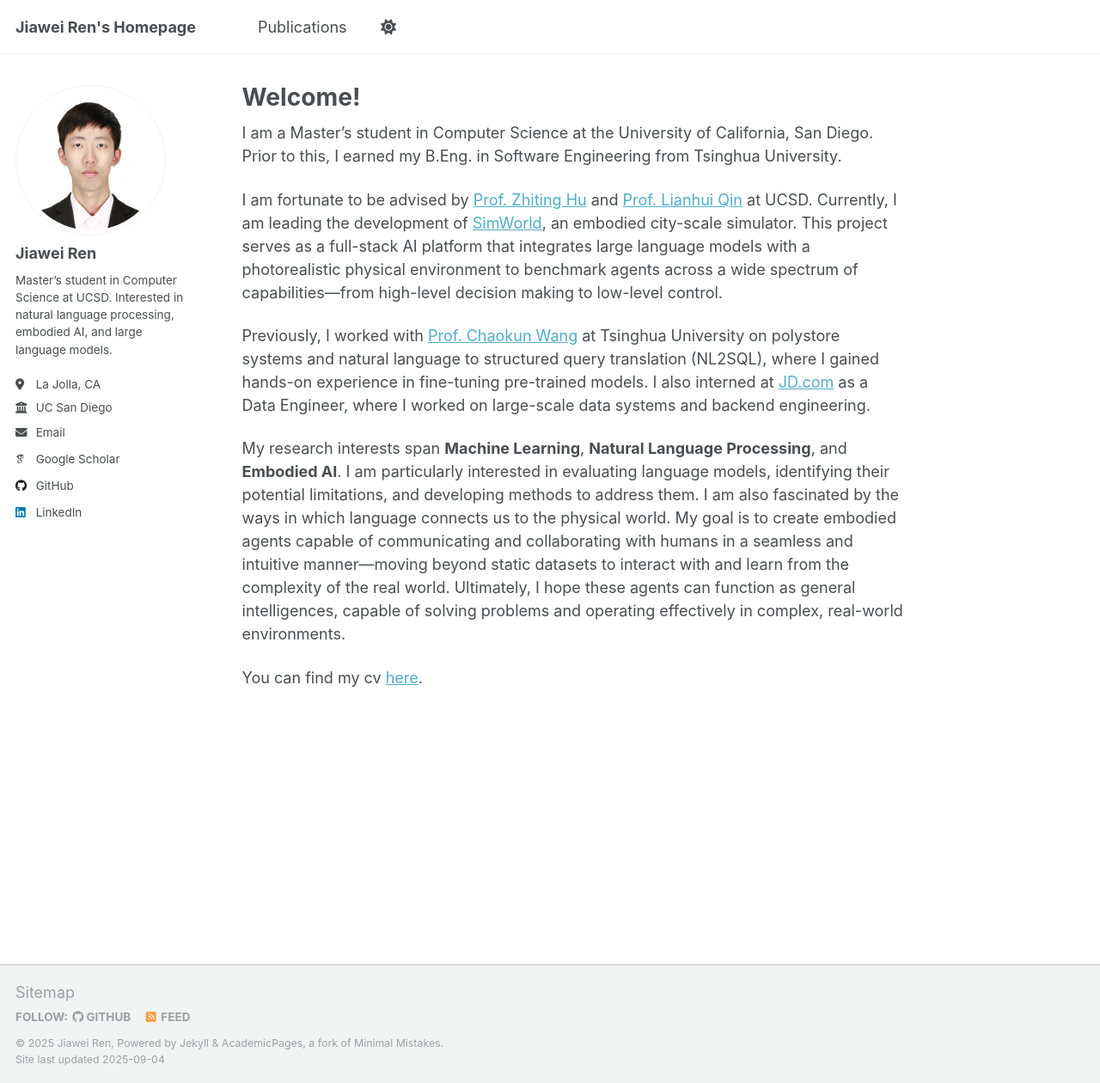
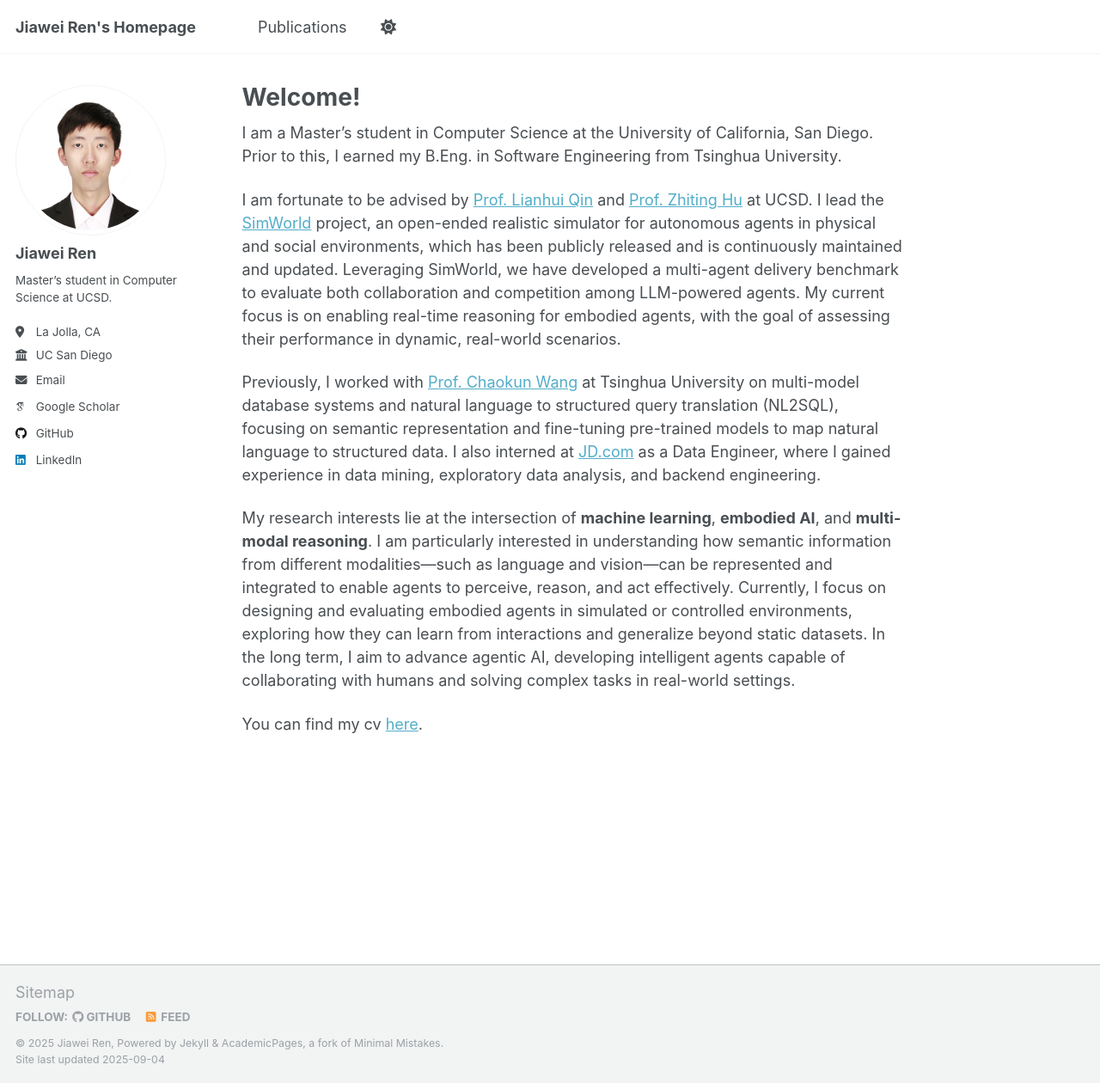
Before and after one commit to renjw02/renjw02.github.io, a Jekyll site: the page built from _pages/about.md, in a window 1280 px wide and 1260 px high. Shown: the whole window at 86% size. Built offline with Jekyll 4.4.1, drawn with Linux system fonts in a browser that asks for light colours; some web fonts are replaced.

Commit message:
update about.md

```diff
--- a/_config.yml
+++ b/_config.yml
@@ -25,7 +25,7 @@ author:
   avatar           : "avatar.png"
   name             : "Jiawei Ren"
   pronouns         : # example: "she/her"
-  bio              : "Master’s student in Computer Science at UCSD. Interested in natural language processing, embodied AI, and large language models."
+  bio              : "Master’s student in Computer Science at UCSD."
   location         : "La Jolla, CA"
   employer         : "UC San Diego"
   uri              : # URL
--- a/_pages/about.md
+++ b/_pages/about.md
@@ -9,10 +9,10 @@ redirect_from:
 
 I am a Master’s student in Computer Science at the University of California, San Diego. Prior to this, I earned my B.Eng. in Software Engineering from Tsinghua University.
 
-I am fortunate to be advised by [Prof. Zhiting Hu](https://zhiting.ucsd.edu/) and [Prof. Lianhui Qin](https://lianhui.ucsd.edu/) at UCSD. Currently, I am leading the development of [SimWorld](https://simworld-cvpr2025.maitrix.org/), an embodied city-scale simulator. This project serves as a full-stack AI platform that integrates large language models with a photorealistic physical environment to benchmark agents across a wide spectrum of capabilities—from high-level decision making to low-level control.
+I am fortunate to be advised by [Prof. Lianhui Qin](https://lianhui.ucsd.edu/) and [Prof. Zhiting Hu](https://zhiting.ucsd.edu/) at UCSD. I lead the [SimWorld](https://simworld-cvpr2025.maitrix.org/) project, an open-ended realistic simulator for autonomous agents in physical and social environments, which has been publicly released and is continuously maintained and updated. Leveraging SimWorld, we have developed a multi-agent delivery benchmark to evaluate both collaboration and competition among LLM-powered agents. My current focus is on enabling real-time reasoning for embodied agents, with the goal of assessing their performance in dynamic, real-world scenarios.
 
-Previously, I worked with [Prof. Chaokun Wang](https://wangchaokun.github.io/index.html) at Tsinghua University on polystore systems and natural language to structured query translation (NL2SQL), where I gained hands-on experience in fine-tuning pre-trained models. I also interned at [JD.com](https://corporate.jd.com/) as a Data Engineer, where I worked on large-scale data systems and backend engineering.
+Previously, I worked with [Prof. Chaokun Wang](https://wangchaokun.github.io/index.html) at Tsinghua University on multi-model database systems and natural language to structured query translation (NL2SQL), focusing on semantic representation and fine-tuning pre-trained models to map natural language to structured data. I also interned at [JD.com](https://corporate.jd.com/) as a Data Engineer, where I gained experience in data mining, exploratory data analysis, and backend engineering.
 
-My research interests span **Machine Learning**, **Natural Language Processing**, and **Embodied AI**. I am particularly interested in evaluating language models, identifying their potential limitations, and developing methods to address them. I am also fascinated by the ways in which language connects us to the physical world. My goal is to create embodied agents capable of communicating and collaborating with humans in a seamless and intuitive manner—moving beyond static datasets to interact with and learn from the complexity of the real world. Ultimately, I hope these agents can function as general intelligences, capable of solving problems and operating effectively in complex, real-world environments.
+My research interests lie at the intersection of **machine learning**, **embodied AI**, and **multi-modal reasoning**. I am particularly interested in understanding how semantic information from different modalities—such as language and vision—can be represented and integrated to enable agents to perceive, reason, and act effectively. Currently, I focus on designing and evaluating embodied agents in simulated or controlled environments, exploring how they can learn from interactions and generalize beyond static datasets. In the long term, I aim to advance agentic AI, developing intelligent agents capable of collaborating with humans and solving complex tasks in real-world settings.
 
 You can find my cv [here](../assets/cv.pdf).
```
Also changed, not shown: 1 other file.
